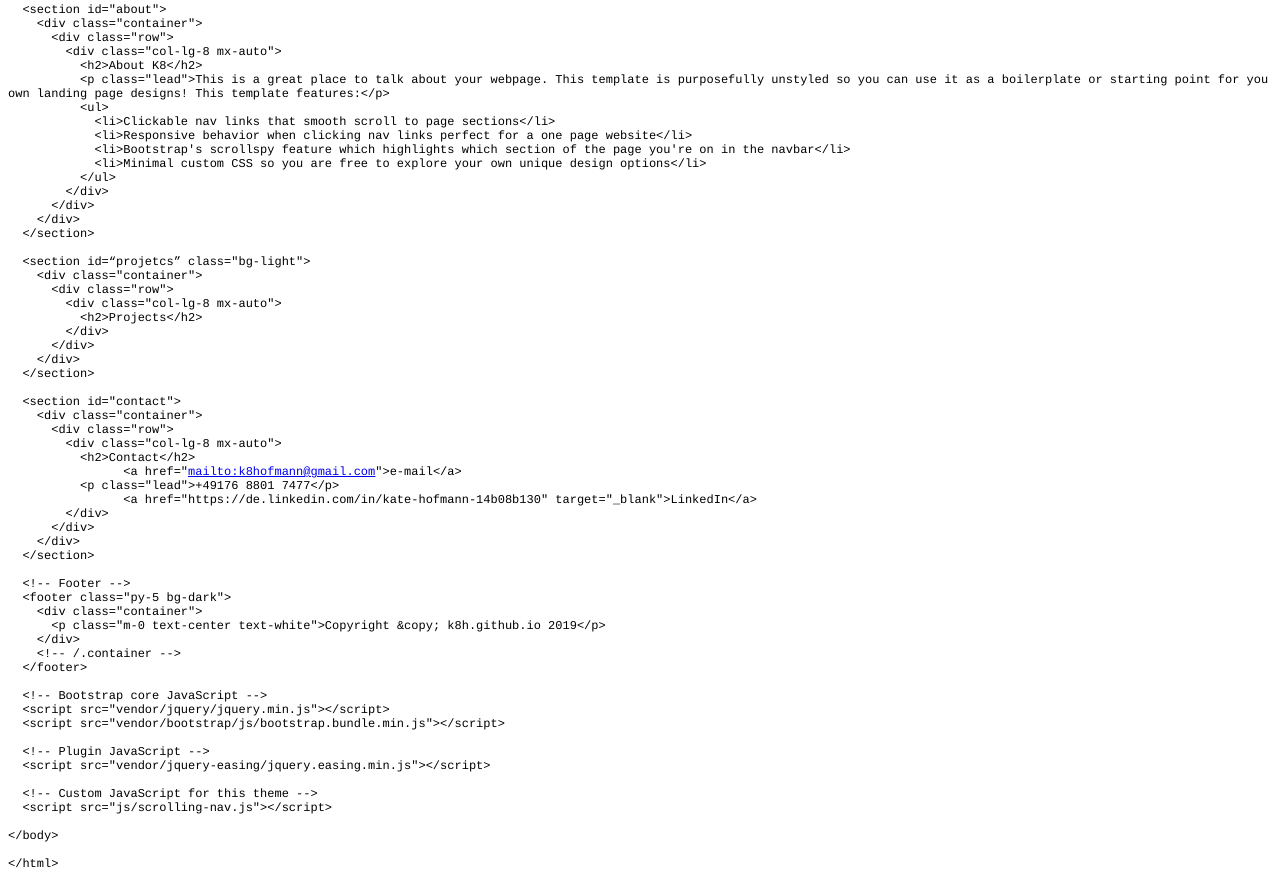
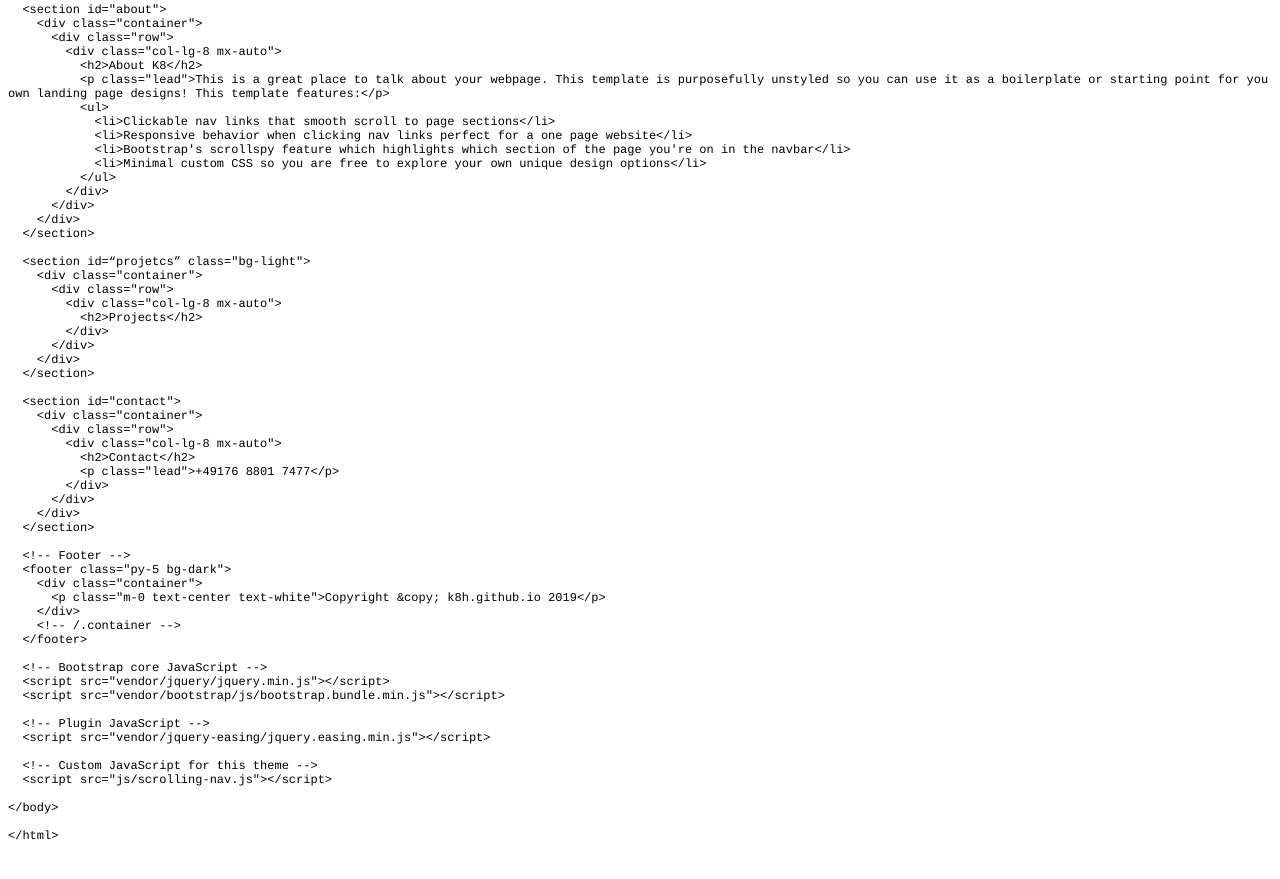
Before and after one commit to K8H/K8H.github.io, a website: page index.html in a window 1280 px wide. Shown: the part 747-1626 px from the top of the page. After the commit the page ends 1598 px from the top, so only its background shows below. Drawn offline with Linux system fonts and the light colour scheme.

Commit message:
Contact taken out

```diff
--- a/index.html
+++ b/index.html
@@ -10,11 +10,7 @@
     p.p1 {margin: 0.0px 0.0px 0.0px 0.0px; line-height: 14.0px; font: 12.0px Courier; -webkit-text-stroke: #000000}
     p.p2 {margin: 0.0px 0.0px 0.0px 0.0px; line-height: 14.0px; font: 12.0px Courier; -webkit-text-stroke: #000000; min-height: 14.0px}
     p.p3 {margin: 0.0px 0.0px 0.0px 0.0px; line-height: 14.0px; font: 12.0px Courier}
-    p.p4 {margin: 0.0px 0.0px 0.0px 0.0px; line-height: 14.0px; font: 12.0px Courier; color: #042eee}
     span.s1 {font-kerning: none}
-    span.s2 {font-kerning: none; color: #000000}
-    span.s3 {text-decoration: underline ; font-kerning: none}
-    span.Apple-tab-span {white-space:pre}
   </style>
 </head>
 <body>
@@ -102,9 +98,7 @@
 <p class="p1"><span class="s1"><span class="Apple-converted-space">      </span>&lt;div class="row"&gt;</span></p>
 <p class="p1"><span class="s1"><span class="Apple-converted-space">        </span>&lt;div class="col-lg-8 mx-auto"&gt;</span></p>
 <p class="p1"><span class="s1"><span class="Apple-converted-space">          </span>&lt;h2&gt;Contact&lt;/h2&gt;</span></p>
-<p class="p4"><span class="s2"><span class="Apple-tab-span">	</span><span class="Apple-tab-span">	</span>&lt;a href="<a href="mailto:k8hofmann@gmail.com"><span class="s3">mailto:k8hofmann@gmail.com</span></a>"&gt;e-mail&lt;/a&gt;</span></p>
 <p class="p1"><span class="s1"><span class="Apple-converted-space">          </span>&lt;p class="lead"&gt;+49176 8801 7477&lt;/p&gt;</span></p>
-<p class="p1"><span class="s1"><span class="Apple-tab-span">	</span><span class="Apple-tab-span">	</span>&lt;a href="https://de.linkedin.com/in/kate-hofmann-14b08b130" target="_blank"&gt;LinkedIn&lt;/a&gt;</span></p>
 <p class="p1"><span class="s1"><span class="Apple-converted-space">        </span>&lt;/div&gt;</span></p>
 <p class="p1"><span class="s1"><span class="Apple-converted-space">      </span>&lt;/div&gt;</span></p>
 <p class="p1"><span class="s1"><span class="Apple-converted-space">    </span>&lt;/div&gt;</span></p>
```
